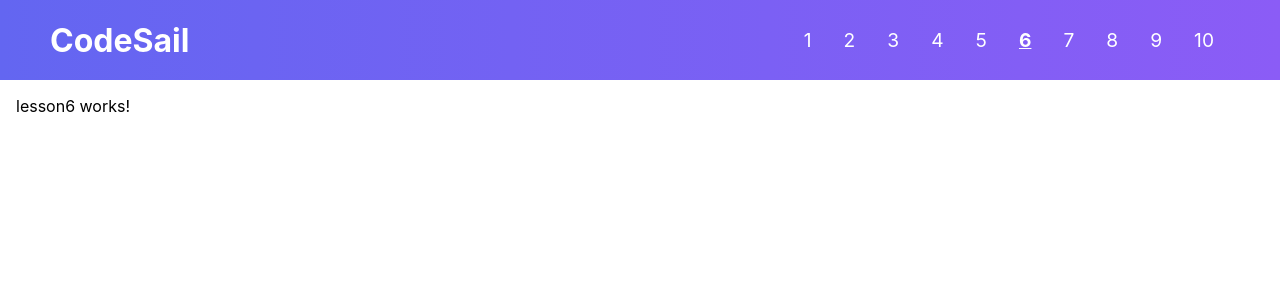
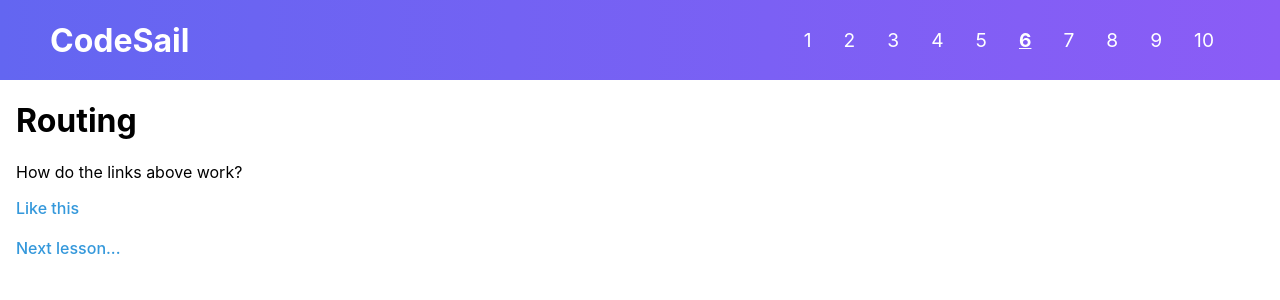
Before and after one commit to brandonp2412/SailorsCompass, an Angular app: page /lesson6 in a window 1280 px wide. Shown: the top 300 px of the page. Built offline with nearby package versions, Linux system fonts and the light colour scheme.

Commit message:
Add lesson6 - Routing

```diff
--- a/src/app/app.routes.ts
+++ b/src/app/app.routes.ts
@@ -9,6 +9,7 @@ import { Lesson7Component } from './lesson7/lesson7.component';
 import { Lesson8Component } from './lesson8/lesson8.component';
 import { Lesson9Component } from './lesson9/lesson9.component';
 import { Lesson10Component } from './lesson10/lesson10.component';
+import { RouteExampleComponent } from './route-example/route-example.component';
 
 export const routes: Routes = [
   { path: '', component: Lesson1Component },
@@ -21,4 +22,5 @@ export const routes: Routes = [
   { path: 'lesson8', component: Lesson8Component },
   { path: 'lesson9', component: Lesson9Component },
   { path: 'lesson10', component: Lesson10Component },
+  { path: 'route-example', component: RouteExampleComponent },
 ];
--- a/src/app/lesson6/lesson6.component.css
+++ b/src/app/lesson6/lesson6.component.css
@@ -0,0 +1,26 @@
+/* Base style for anchor links */
+a {
+  color: #3498db; /* Bright blue color */
+  text-decoration: none; /* Remove the default underline */
+  font-weight: 500; /* Slightly bold */
+  transition: color 0.3s ease, transform 0.2s ease; /* Smooth color and scale transition */
+  font-size: 16px; /* Slightly bigger font for better readability */
+}
+
+/* Hover effect */
+a:hover {
+  color: #e74c3c; /* Red color on hover */
+  transform: scale(1.05); /* Slightly enlarge the link on hover */
+}
+
+/* Active state */
+a:active {
+  color: #9b59b6; /* Purple color when clicked */
+  transform: scale(0.98); /* Slight shrink effect when clicked */
+}
+
+/* Focus state for better accessibility */
+a:focus {
+  outline: 2px solid #f39c12; /* Add golden outline when focused */
+  outline-offset: 2px; /* Ensure the outline doesn't overlap the text */
+}
--- a/src/app/lesson6/lesson6.component.html
+++ b/src/app/lesson6/lesson6.component.html
@@ -1 +1,11 @@
-<p>lesson6 works!</p>
+<h1>Routing</h1>
+<p>How do the links above work?</p>
+
+<a routerLink="/route-example">Like this</a>
+
+<!-- Write your own route with a custom component -->
+<!-- Don't forget to add a link coming back to this lesson... -->
+
+<br />
+<br />
+<a routerLink="/lesson7">Next lesson...</a>
--- /dev/null
+++ b/src/app/route-example/route-example.component.html
@@ -0,0 +1,3 @@
+<h1>Woah! Where am I?</h1>
+
+<a routerLink="/lesson6">take me back...</a>
```
Also changed, not shown: src/app/lesson6/lesson6.component.ts (+4 -5 lines), src/app/route-example/route-example.component.ts (added, +11 -0 lines), src/app/route-example/route-example.component.css (added), 1 other file (tests, documents, lock files or other folders).
